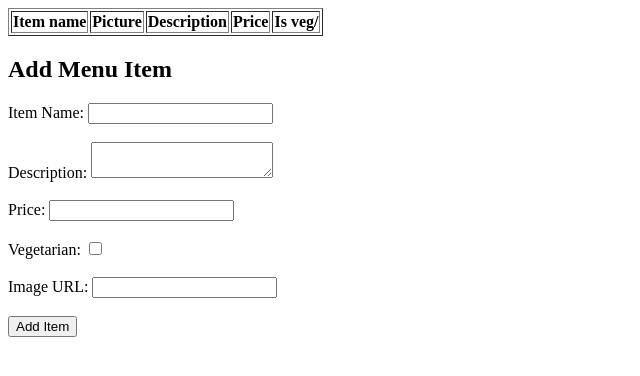
After one commit to Mogiliranjith/Meal-Dot-Com, a Django app: template mealdotcom/delivery/templates/delivery/update_menu.html in a window 1280 px wide. The commit adds this page. Shown: the top 376 px of the page, without its empty margins (0-640 px from the left). Run offline with Django 5.2, Linux system fonts and the light colour scheme; the template is opened without the code that fills it: values that come from a table or form of the project are taken from there, others are empty; data comes from the database, SQL or seed files in the repository; both versions use the stored data as it was after the commit.

Commit message:
added update_menu feature
upon clicking, opens the menu page, post which we can update the menu

```diff
--- a/mealdotcom/delivery/admin.py
+++ b/mealdotcom/delivery/admin.py
@@ -1,6 +1,7 @@
 from django.contrib import admin
 
-from .models import Restaurant, User
+from .models import Restaurant, User, Item
 # Register your models here.
 admin.site.register(User)
 admin.site.register(Restaurant)
+admin.site.register(Item)
--- a/mealdotcom/delivery/models.py
+++ b/mealdotcom/delivery/models.py
@@ -17,3 +17,11 @@ class Restaurant(models.Model):
   address = models.CharField(max_length= 200, default= "No address provided")
   location = models.URLField(max_length= 300, default='https://maps.app.goo.gl/s635cY4K5dwBSeog7')
   rating = models.FloatField()
+
+class Item(models.Model):
+  restaurant = models.ForeignKey(Restaurant, on_delete = models.CASCADE, related_name = "items")
+  name = models.CharField(max_length = 20)
+  description = models.CharField(max_length = 200)
+  price = models.FloatField()
+  vegeterian = models.BooleanField(default=False)
+  picture = models.URLField(max_length = 400, default='https://www.indiafilings.com/learn/wp-content/uploads/2024/08/How-to-Start-Food-Business.jpg')
--- a/mealdotcom/delivery/templates/delivery/admin_home.html
+++ b/mealdotcom/delivery/templates/delivery/admin_home.html
@@ -55,7 +55,7 @@
             <td>
               <a href="">Update</a><br>
               <a href="">Delete</a><br>
-            <a href="">Menu</a>
+              <a href="{% url 'open_update_menu' r.id %}">Menu</a>
             </td>
           </tr>
         {% empty %}
--- /dev/null
+++ b/mealdotcom/delivery/templates/delivery/update_menu.html
@@ -0,0 +1,58 @@
+<!DOCTYPE html>
+<html lang="en">
+<head>
+    <meta charset="UTF-8">
+    <meta name="viewport" content="width=device-width, initial-scale=1.0">
+    <title>Document</title>
+</head>
+<body>
+    <!-- show current menu -->
+    <table border="1">
+        <thead>
+            <tr>
+                <th>Item name</th>
+                <th>Picture</th>
+                <th>Description</th>
+                <th>Price</th>
+                <th>Is veg/</th>
+            </tr>
+        </thead>
+        <tbody>
+            {%  for item in itemList %}
+                <tr>
+                    <td>{{ item.name }}</td>
+                    <td>
+                        <img src="{{ item.picture }}">
+                    </td>
+                    <td>{{ item.description }}</td>
+                    <td>{{ item.price }}</td>
+                    <td>{{ item.vegeterian }}</td>
+                </tr>
+            {% endfor %}
+        </tbody>
+    </table>
+
+
+    <!-- add food item (form) -->
+    <h2>Add Menu Item</h2>
+    <form action="{% url 'update_menu' restaurant.id %}" method="post">
+        {% csrf_token %}
+        <label for="name">Item Name:</label>
+        <input type="text" id="name" name="name" required><br><br>
+
+        <label for="description">Description:</label>
+        <textarea id="description" name="description" required></textarea><br><br>
+
+        <label for="price">Price:</label>
+        <input type="number" id="price" name="price" step="0.01" required><br><br>
+
+        <label for="vegeterian">Vegetarian:</label>
+        <input type="checkbox" id="vegeterian" name="vegeterian"><br><br>
+
+        <label for="picture">Image URL:</label>
+        <input type="url" id="picture" name="picture"><br><br>
+
+        <button type="submit">Add Item</button>
+    </form>
+</body>
+</html>
--- a/mealdotcom/delivery/urls.py
+++ b/mealdotcom/delivery/urls.py
@@ -5,6 +5,8 @@ urlpatterns = [
   path('', views.index),
   path('signup', views.signup, name='signup'),
   path('signin', views.signin, name='signin'),
+  path('admin_home', views.admin_home, name='admin_home'),
   path('open_add_restaurant', views.open_add_restaurant, name = 'open_add_restaurant'),
   path('add_restaurant', views.add_restaurant, name="add_restaurant"),
+  path('open_update_menu/<int:restaurant_id>', views.open_update_menu, name='open_update_menu'),
 ]
```
Also changed, not shown: mealdotcom/delivery/templates/delivery/show_restaurant.html (deleted, +0 -49 lines), mealdotcom/delivery/views.py (+7 -0 lines), mealdotcom/db.sqlite3, mealdotcom/delivery/migrations/0006_item.py (added). Lines whose indentation alone changed are shown as unchanged.
